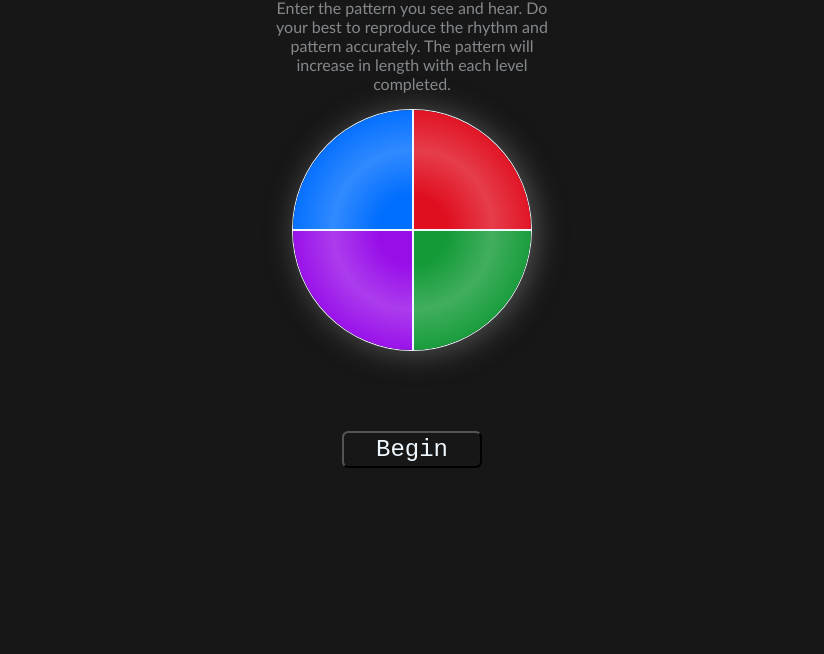
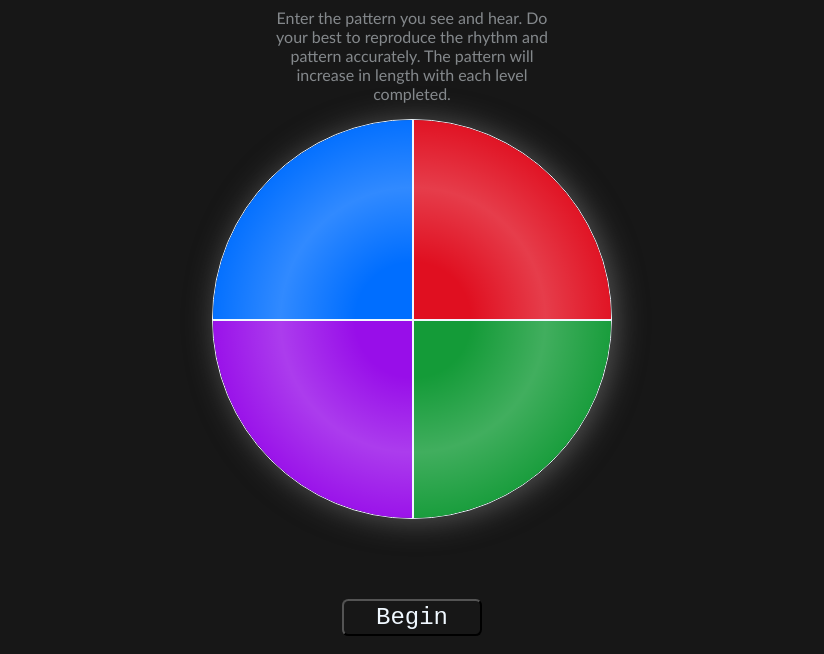
Before and after one commit to hutchison-s/hemelo, a plain HTML site: page front/index.html in a window 1280 px wide. Shown: the part 146-800 px from the top of the page, without its empty margins (228-1052 px from the left). Drawn offline with Linux system fonts and the light colour scheme; no server answers.

Commit message:
Add responsive css

```diff
--- a/front/styles.css
+++ b/front/styles.css
@@ -71,7 +71,9 @@ header img {
     justify-content: center;
     align-items: center;
     gap: 1rem;
+    height: calc(100vh - 6rem);
 }
+
 #menuToggle {
     background: none;
     padding: 0.25rem;
@@ -190,3 +192,17 @@ header img {
     background-color: rgb(152, 14, 233);
     background-image: radial-gradient(circle at 100% 0%, transparent 20%, #ffffff31, transparent, #00000083)
 }
+
+
+@media screen and (min-width: 800px) {
+    #wheel {
+        width: 400px;
+        height: 400px;
+        grid-template-columns: 200px 200px;
+        grid-template-rows: 200px 200px;
+    }
+    .color {
+        width: 200px;
+        height: 200px;
+    }
+}
```
